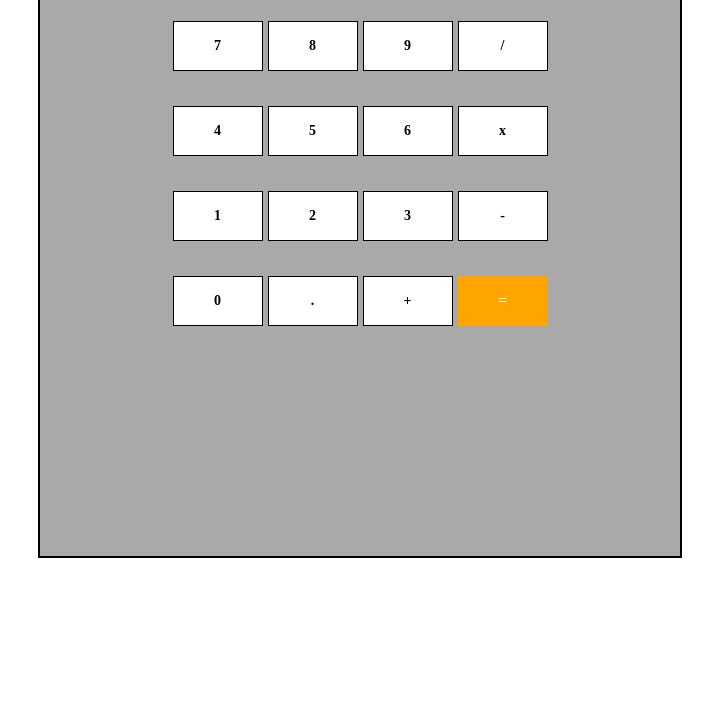
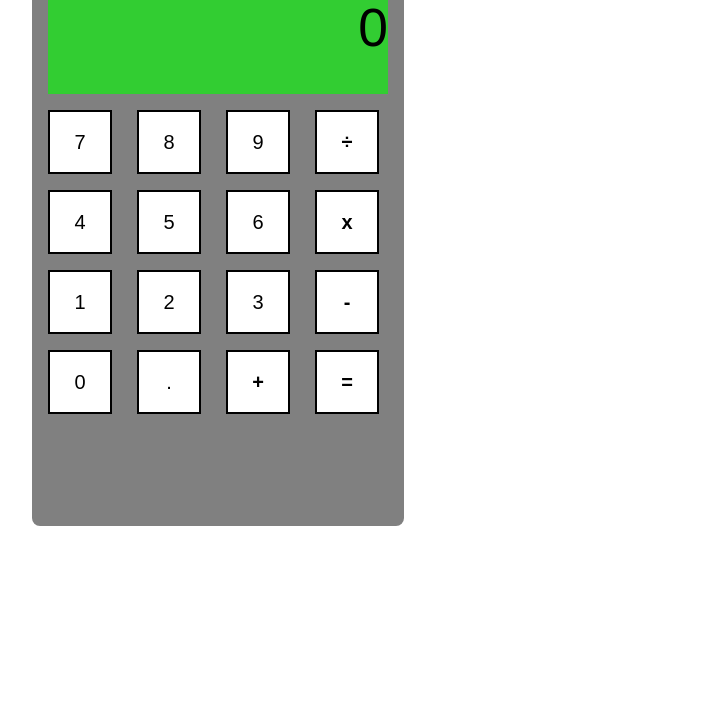
Before and after one commit to EstherpgTan/calculator, a plain HTML site: page index.html in a window 1280 px wide. Shown: the part 96-800 px from the top of the page, without its empty margins (422-1135 px from the left). Drawn offline with Linux system fonts and the light colour scheme.

Commit message:
Latest update

```diff
--- /dev/null
+++ b/calculator.js
@@ -0,0 +1,69 @@
+// Find the buttons & storing them
+const buttons = document.querySelectorAll(".num-button");
+
+const allButtons = document.querySelectorAll(".button");
+
+const displayBox = document.querySelector("display-box");
+
+const equals = document.querySelector("#equals");
+
+// Storing numbers
+const numButton = [...buttons];
+const allButtonslist = [...allButtons];
+
+// buttonNumbers.map(buttons, i) => {
+for (let i = 0; i < numButton.length; i++) {
+    numButton[i].addEventListener("click", () => inputNumber(this.innerText));
+}
+
+// Operator buttons
+for (let i = 0; i < allButtonslist.length; i++) {
+    allButtonslist[i].addEventListener("click", () =>
+        allButtonslist(this.innerText)
+    );
+}
+
+// Use of operations with numbers
+let currentNumber = "";
+
+const inputNumber = (anyNumber) => {
+    currentNumber += anyNumber;
+    display();
+};
+
+let previousNumber = "";
+let currentOperator = "";
+
+const inputOperator = (op) => {
+    currentOperator = op;
+    previousNumber = currentNumber;
+    currentNumber = "";
+};
+
+const equalsButton = () => {
+    if (currentOperator === "÷") {
+        currentNumber = Number(previousNumber) / Number(currentNumber);
+        display();
+    }
+    if (currentOperator === "x") {
+        currentNumber = Number(currentNumber) * Number(previousNumber);
+        display();
+    }
+    if (currentOperator === "-") {
+        currentNumber = Number(previousNumber) - Number(currentNumber);
+        display();
+    }
+    if (currentOperator === "+") {
+        currentNumber = Number(currentNumber) + Number(previousNumber);
+        display();
+    }
+};
+
+// Equals: Total
+const totalsButton = document.getElementById("equals");
+totalsButton.addEventListener("click", () => totalsButton());
+
+// Display
+const display = () => {
+    document.getElementById("display-box").innerText = currentNumber;
+};
--- a/index.html
+++ b/index.html
@@ -5,30 +5,36 @@
         <meta http-equiv="X-UA-Compatible" content="IE=edge" />
         <meta name="viewport" content="width=device-width, initial-scale=1.0" />
         <link rel="stylesheet" href="index.css" />
+        <script src="calculator.js" defer="defer"></script>
         <title>calculator</title>
-        <script src="calculator.js"></script>
     </head>
     <body>
-        <div class="calculator">
-            <div class="calculator-container">
-                <div class="button-display">123456789.123456789</div>
-                <div class="button">7</div>
-                <div class="button">8</div>
-                <div class="button">9</div>
-                <div class="button">/</div>
-                <div class="button">4</div>
-                <div class="button">5</div>
-                <div class="button">6</div>
-                <div class="button">x</div>
-                <div class="button">1</div>
-                <div class="button">2</div>
-                <div class="button">3</div>
-                <div class="button">-</div>
-                <div class="button">0</div>
-                <div class="button">.</div>
-                <div class="button">+</div>
-                <div class="button-equals">=</div>
+        <div class="container">
+        <div class="buttons">
+            <div class="display">
+                <p id="display-box">0</p>
             </div>
+
+            <div class="button num-button seven">7</div>
+            <div class="button num-button eight">8</div>
+            <div class="button num-button nine">9</div>
+            <div class="button num-button calc-action-btn">÷</div>
+
+
+            <div class="button num-button four">4</div>
+            <div class="button num-button five">5</div>
+            <div class="button num-button six">6</div>
+            <div class="button num-button calc-action-btn">x</div>
+
+            <div class="button num-button one">1</div>
+            <div class="button num-button two">2</div>
+            <div class="button num-button three">3</div>
+            <div class="button num-button calc-action-btn">-</div>
+
+            <div class="button num-button zero">0</div>
+            <div class="button num-button point">.</div>
+            <div class="button num-button calc-action-btn">+</div>
+            <div class="button calc-action-btn" id="equals">=</div>
         </div>
     </body>
 </html>
--- a/index.scss
+++ b/index.scss
@@ -1,67 +1,60 @@
 body {
-    margin: 10px;
-    padding: 0;
+    background: white;
+    font-family: "Montserrat", sans-serif;
+}
+.container {
+    background: grey;
+    width: 340px;
+    height: 550px;
+    border-radius: 0.5em;
+    margin: 0 auto;
+    padding: 32px 16px;
+    display: flex;
+    flex-direction: column;
+    justify-content: space-between;
 }
 
-.calculator-container {
-    display: grid;
-    min-height: 4vh;
-    margin: 2rem;
-    margin-top: 5px;
-    justify-content: center;
-    align-items: center;
-    align-content: space-between;
-    grid-template-columns: repeat(4, 90px);
-    // 1fr 1fr 1fr 1fr;
-    grid-template-rows: minmax(80px, auto) repeat(5, 80px);
-    // 1fr 1fr 1fr 1fr 1fr;
-    grid-gap: 5px 5px;
+.container .display {
+    width: 100%;
+    height: 150px;
+    grid-row: 1;
+    grid-column: 1/5;
+    background-color: limegreen;
+}
+.container .display p {
+    font-size: 40pt;
+    overflow-y: auto;
+    text-align: right;
 }
 
-.calculator {
-    background-color: darkgray;
-    height: 80vh;
+.container .buttons {
+    display: grid;
+    grid-template-columns: repeat(4, 1fr);
+    grid-gap: 1em;
+    background-color: grey;
+}
+.container .buttons .button,
+.container .buttons .num-button {
+    cursor: grab;
+    text-align: center;
+    width: 60px;
+    font-size: 20px;
+    height: 60px;
+    display: grid;
+    place-content: center;
     border: 2px solid black;
-    width: 80vh;
-    margin-left: 450px;
+    background-color: white;
+}
+.button:hover {
+    color: limegreen;
 }
 
-.button {
+.action-btn {
+    color: white;
     font-weight: bold;
+}
+.calc-action-btn {
     color: black;
-    font-size: 14px;
-    text-align: center;
-    padding: 1rem;
-    background-color: white;
-    border: 1px solid black;
-    cursor: pointer;
+    font-size: 20px;
+    font-weight: bold;
 }
-
-.button:hover {
-    background-color: lightpink;
-}
-
-.button-display {
-    grid-row: 1;
-    grid-column: 1/5;
-    font-size: 40px;
-    display: flex;
-    align-items: flex-end;
-    justify-content: space-around;
-    padding: 10px;
-    color: black;
-    background-color: lightsteelblue;
-    border: 2px solid black;
-}
-
-.button-equals {
-    color: white;
-    background-color: orange;
-    font-size: 1rem;
-    text-align: center;
-    padding: 1rem;
-}
-
-.button-equals:hover {
-    background-color: lightpink;
-}
```
Also changed, not shown: calculator.png (added), index.css, 2 other files.
